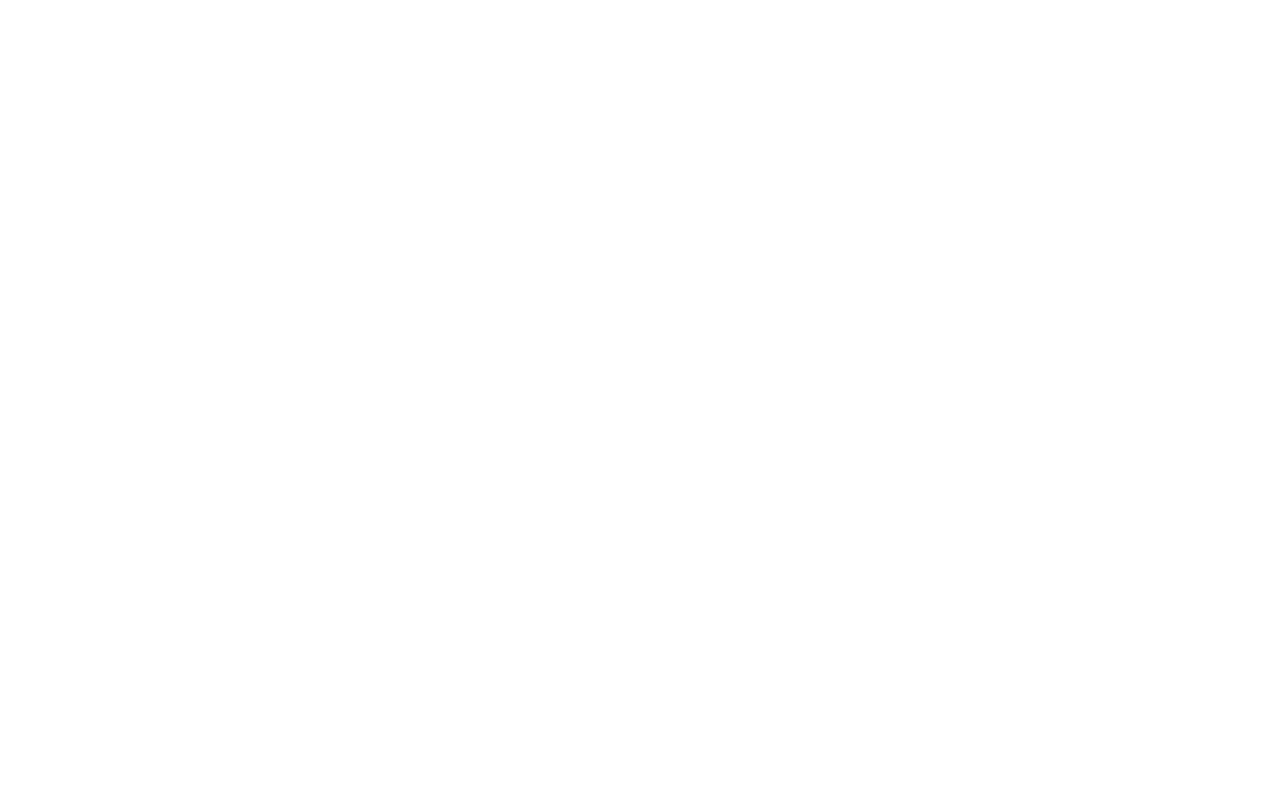
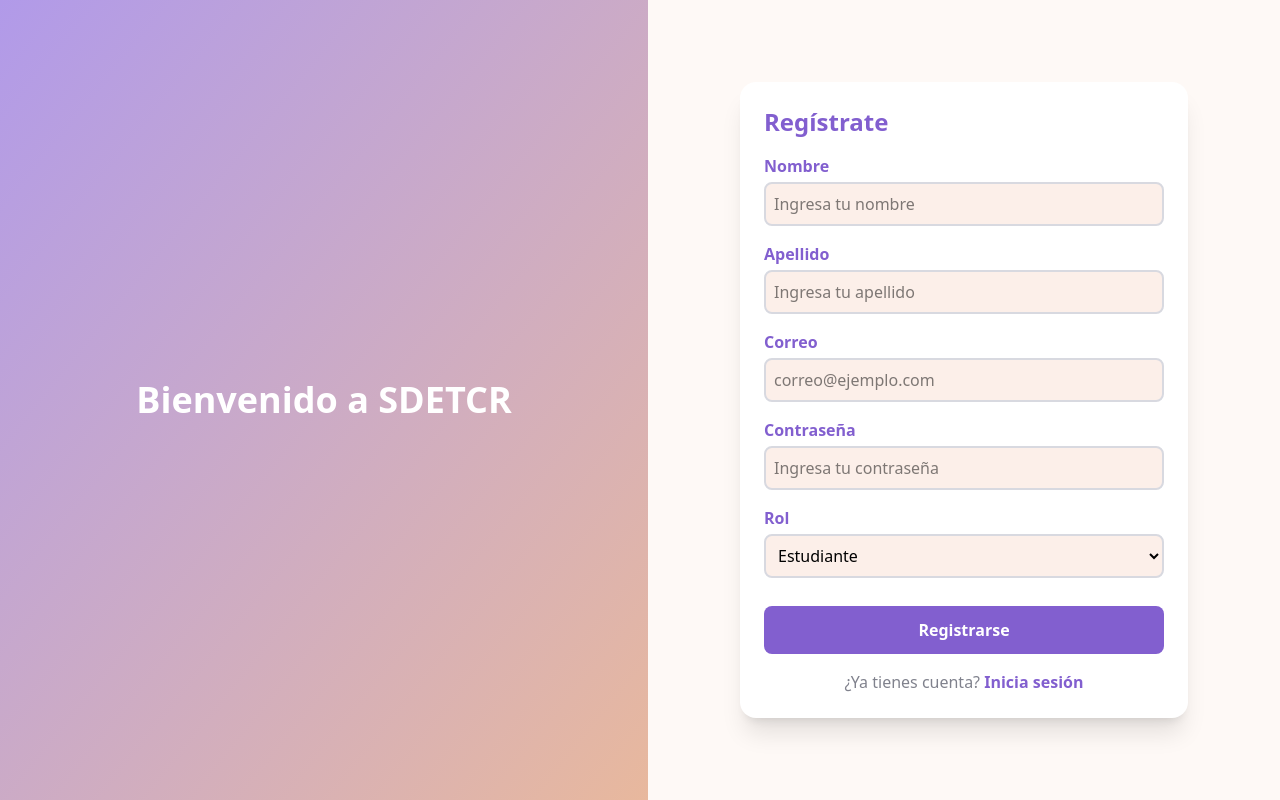
Before and after one commit to JulioCesarGutierrezRojas/SDETCR, a React (Vite) app in the folder frontend/: page /signup in a window 1280 px wide. Before the commit this address had no page. Built offline with nearby package versions, Linux system fonts and the light colour scheme.

Commit message:
APTI-34 ADD: creacion del componente de registro

```diff
--- a/frontend/src/components/FormLogin.jsx
+++ b/frontend/src/modules/auth/components/FormLogin.jsx
@@ -1,6 +1,6 @@
 import React from 'react';
 import { Link } from 'react-router';
-import styles from '../styles/form-login.module.css';
+import styles from '../../../styles/form-login.module.css';
 
 const LoginForm = () => {
     return (
--- a/frontend/src/modules/auth/views/Login.jsx
+++ b/frontend/src/modules/auth/views/Login.jsx
@@ -1,11 +1,10 @@
-import FormLogin from "../../../components/FormLogin.jsx";
+import FormLogin from "../components/FormLogin.jsx";
 
 const Login = () => {
     return (
         <>
             <FormLogin/>
         </>
-
     )
 }
 
--- /dev/null
+++ b/frontend/src/modules/auth/views/RegisterForm.jsx
@@ -0,0 +1,113 @@
+import React, { useState } from 'react';
+import { Link } from 'react-router-dom';
+
+const RegisterForm = () => {
+    const [formData, setFormData] = useState({
+        nombre: '',
+        apellido: '',
+        correo: '',
+        rol: 'estudiante',
+        password: ''
+    });
+
+    const handleChange = (e) => {
+        setFormData({ ...formData, [e.target.name]: e.target.value });
+    };
+
+    const handleSubmit = (e) => {
+        e.preventDefault();
+        console.log('Datos del formulario:', formData);
+    };
+
+    return (
+        <div className="flex min-h-screen">
+            <div className="flex-1 bg-gradient-to-br from-[var(--color-lavanda-500)] to-[var(--color-nude-500)] flex items-center justify-center p-8">
+                <h1 className="text-white text-4xl font-bold">Bienvenido a SDETCR</h1>
+            </div>
+
+            <div className='flex-1 flex items-center justify-center bg-[var(--white)] p-6'>
+                <form onSubmit={handleSubmit} className="bg-white p-6 rounded-2xl shadow-xl w-full max-w-md">
+                    <h2 className="text-2xl font-bold text-[var(--primary)] mb-4">Regístrate</h2>
+
+                    <div className="mb-4">
+                        <label className="block font-semibold text-[var(--primary)] mb-1">Nombre</label>
+                        <input
+                            type="text"
+                            name="nombre"
+                            value={formData.nombre}
+                            onChange={handleChange}
+                            className="w-full p-2 border-2 border-[var(--blue)] rounded-lg bg-[var(--color-nude-200)] focus:outline-none focus:border-[var(--primary)]"
+                            placeholder="Ingresa tu nombre"
+                            required
+                        />
+                    </div>
+
+                    <div className="mb-4">
+                        <label className="block font-semibold text-[var(--primary)] mb-1">Apellido</label>
+                        <input
+                            type="text"
+                            name="apellido"
+                            value={formData.apellido}
+                            onChange={handleChange}
+                            className="w-full p-2 border-2 border-[var(--blue)] rounded-lg bg-[var(--color-nude-200)] focus:outline-none focus:border-[var(--primary)]"
+                            placeholder="Ingresa tu apellido"
+                            required
+                        />
+                    </div>
+
+                    <div className="mb-4">
+                        <label className="block font-semibold text-[var(--primary)] mb-1">Correo</label>
+                        <input
+                            type="email"
+                            name="correo"
+                            value={formData.correo}
+                            onChange={handleChange}
+                            className="w-full p-2 border-2 border-[var(--blue)] rounded-lg bg-[var(--color-nude-200)] focus:outline-none focus:border-[var(--primary)]"
+                            placeholder="correo@ejemplo.com"
+                            required
+                        />
+                    </div>
+
+                    <div className="mb-4">
+                        <label className="block font-semibold text-[var(--primary)] mb-1">Contraseña</label>
+                        <input
+                            type="password"
+                            name="password"
+                            value={formData.password}
+                            onChange={handleChange}
+                            className="w-full p-2 border-2 border-[var(--blue)] rounded-lg bg-[var(--color-nude-200)] focus:outline-none focus:border-[var(--primary)]"
+                            placeholder="Ingresa tu contraseña"
+                            required
+                        />
+                    </div>
+
+                    <div className="mb-4">
+                        <label className="block font-semibold text-[var(--primary)] mb-1">Rol</label>
+                        <select
+                            name="rol"
+                            value={formData.rol}
+                            onChange={handleChange}
+                            className="w-full p-2 border-2 border-[var(--blue)] rounded-lg bg-[var(--color-nude-200)] focus:outline-none focus:border-[var(--primary)]"
+                        >
+                            <option value="estudiante">Estudiante</option>
+                            <option value="maestro">Maestro</option>
+                        </select>
+                    </div>
+
+                    <button type="submit" className="w-full mt-3 p-3 bg-[var(--primary)] text-white font-bold rounded-lg hover:bg-[var(--color-lavanda-800)] transition">
+                        Registrarse
+                    </button>
+
+                    <p className="text-center text-[var(--color-gris-800)] mt-4">
+                        ¿Ya tienes cuenta?{' '}
+                        <Link to="/" className="text-[var(--primary)] font-semibold hover:text-[var(--color-lavanda-900)]">
+                            Inicia sesión
+                        </Link>
+                    </p>
+                </form>
+            </div>
+        </div>
+    );
+}
+
+export default RegisterForm;
--- a/frontend/src/router/router.jsx
+++ b/frontend/src/router/router.jsx
@@ -6,18 +6,21 @@
 import Simuladores from "../modules/student/views/simulador";
 import Categorias from "../modules/student/views/categorias";
 import SimuladorFormulario from "../modules/student/views/simuladorFormulario";
+import RegisterForm from "../modules/auth/views/RegisterForm";
 
 const AppRouter = () => {
   return (
     <BrowserRouter>
       <Routes>
         <Route path="/" element={<Login />} />
+        <Route path="/signup" element={<RegisterForm />} />
 
         <Route path="/student" element={<LayoutStudent />}>
           <Route path="simuladores" element={<Categorias />} />
           <Route path="simuladores/:categoriaID" element={<Simuladores />} />
           <Route path="formulario/:simuladorID" element={<SimuladorFormulario />} />
         </Route>
+
         <Route path="/admin" element={<LayoutAdmin />}></Route>
         <Route path="/teacher" element={<LayoutTeacher />}></Route>
       </Routes>
```
